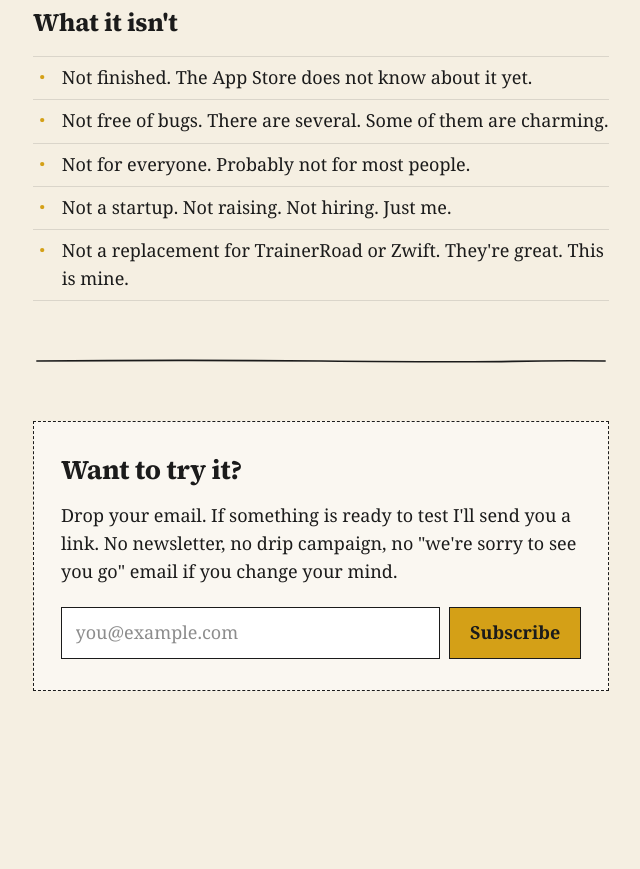
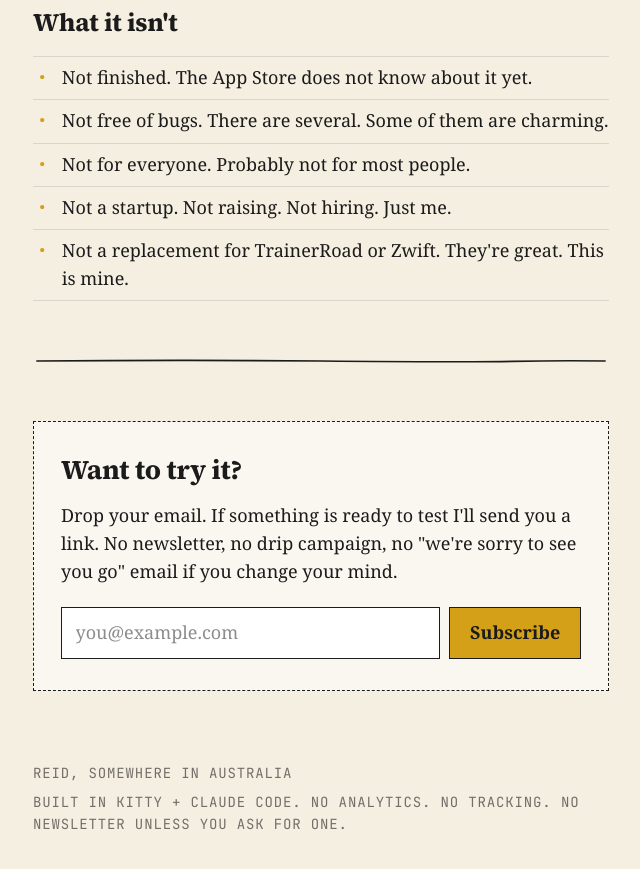
Before and after one commit to reid82/ridebonk-com, an Astro site: page / in a window 1280 px wide. Shown: the part 2405-3274 px from the top of the page, without its empty margins (319-959 px from the left). Before the commit the page ends 3240 px from the top, so only its background shows below. Built offline with nearby package versions, Linux system fonts and the light colour scheme; Astro itself is replaced by a stand-in of ours.

Commit message:
feat: Colophon and final page composition

```diff
--- /dev/null
+++ b/src/components/Colophon.astro
@@ -0,0 +1,17 @@
+---
+---
+<footer class="colophon mono">
+  <p>reid, somewhere in australia</p>
+  <p>
+    Built in Kitty + Claude Code. No analytics. No tracking. No newsletter
+    unless you ask for one.
+  </p>
+</footer>
+
+<style>
+  .colophon {
+    margin: 4rem 0 0;
+    opacity: 0.6;
+  }
+  .colophon p { margin: 0 0 0.4rem; }
+</style>
--- a/src/pages/index.astro
+++ b/src/pages/index.astro
@@ -1,10 +1,11 @@
 ---
 import "../styles/global.css";
-import WobblyRule from "../components/WobblyRule.astro";
 import Masthead from "../components/Masthead.astro";
 import Lede from "../components/Lede.astro";
 import Itch from "../components/Itch.astro";
 import WhatItIsnt from "../components/WhatItIsnt.astro";
+import Colophon from "../components/Colophon.astro";
+import WobblyRule from "../components/WobblyRule.astro";
 import { SubscribeCard } from "../components/SubscribeCard";
 ---
 <!doctype html>
@@ -12,7 +13,20 @@ import { SubscribeCard } from "../components/SubscribeCard";
   <head>
     <meta charset="utf-8" />
     <meta name="viewport" content="width=device-width,initial-scale=1" />
-    <title>BONK</title>
+    <title>BONK | a workout app i made for myself</title>
+    <meta name="description" content="A workout app I built for myself. It's not done." />
+
+    <link rel="icon" href="/favicon-32.png" type="image/png" sizes="32x32" />
+    <link rel="icon" href="/favicon-16.png" type="image/png" sizes="16x16" />
+    <link rel="apple-touch-icon" href="/apple-touch-icon.png" />
+
+    <meta property="og:title" content="BONK" />
+    <meta property="og:description" content="A workout app I built for myself. It's not done." />
+    <meta property="og:image" content="https://ridebonk.com/og.png" />
+    <meta property="og:type" content="website" />
+    <meta property="og:url" content="https://ridebonk.com/" />
+    <meta name="twitter:card" content="summary_large_image" />
+
     <link rel="preconnect" href="https://fonts.googleapis.com" />
     <link rel="preconnect" href="https://fonts.gstatic.com" crossorigin />
     <link
@@ -29,41 +43,42 @@ import { SubscribeCard } from "../components/SubscribeCard";
       <Itch number={1} headline="I wanted an AI coach that wasn't forty bucks a month.">
         <p>
           TrainHero is genuinely good. It&apos;s also pre-baked and pricey. I
-          wanted something that watched my actual rides, knew my actual fitness,
-          and let me say "give me ninety minutes that won&apos;t ruin
-          tomorrow&apos;s gravel" and wrote me a workout. So I built that.
+          wanted something that watched my actual rides, knew my actual
+          fitness, and let me say "give me ninety minutes that won&apos;t
+          ruin tomorrow&apos;s gravel" and wrote me a workout. So I built
+          that.
         </p>
         <figure slot="figure" class="screenshot-slot">
           <div class="screenshot-frame">screenshot: a generated AI workout</div>
           <figcaption class="mono">fig. 1</figcaption>
         </figure>
       </Itch>
-
       <Itch number={2} headline="I wanted to ride a real climb without leaving Australia.">
         <p>
           I wanted to load up the Stelvio, or Alpe d&apos;Huez, or my own
-          driveway, on the trainer and ride it. Not a fake race against ghosts.
-          Just the gradient profile of a real climb, slotted into whatever I was
-          already doing. So I built that too.
+          driveway, on the trainer and ride it. Not a fake race against
+          ghosts. Just the gradient profile of a real climb, slotted into
+          whatever I was already doing. So I built that too.
         </p>
         <figure slot="figure" class="screenshot-slot">
           <div class="screenshot-frame">screenshot: climb mode</div>
           <figcaption class="mono">fig. 2</figcaption>
         </figure>
       </Itch>
-
       <Itch number={3} headline="I wanted it to not be boring.">
         <p>
-          Most cycling apps have the personality of a printer driver. This one
-          doesn&apos;t. There are a handful of coach personalities. You pick
-          one. The post-ride writeups try to be at least slightly interesting.
-          Sometimes they&apos;re at your expense. That&apos;s fine.
+          Most cycling apps have the personality of a printer driver. This
+          one doesn&apos;t. There are a handful of coach personalities. You
+          pick one. The post-ride writeups try to be at least slightly
+          interesting. Sometimes they&apos;re at your expense.
+          That&apos;s fine.
         </p>
       </Itch>
       <WobblyRule />
       <WhatItIsnt />
       <WobblyRule />
       <SubscribeCard client:visible />
+      <Colophon />
     </main>
 
     <style>
```
